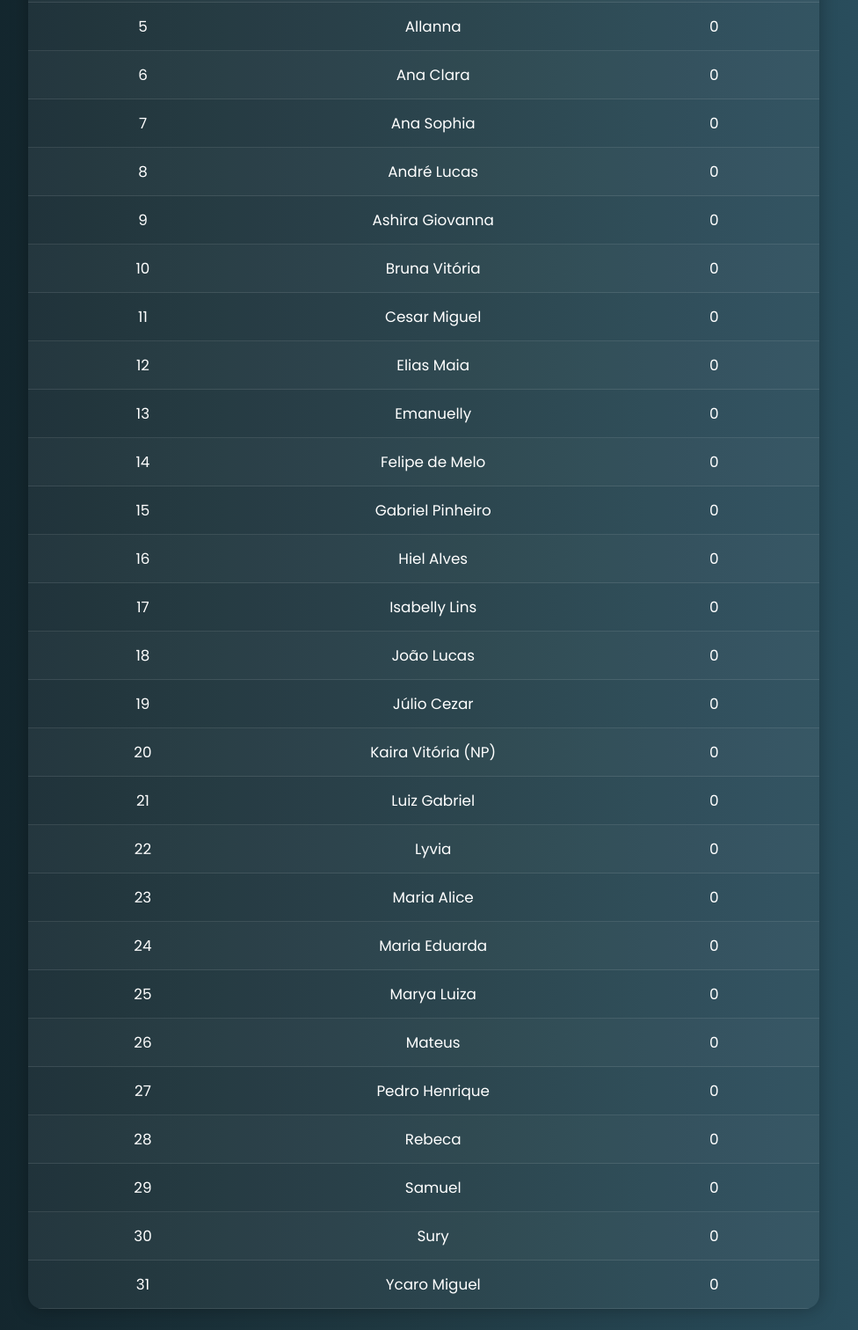
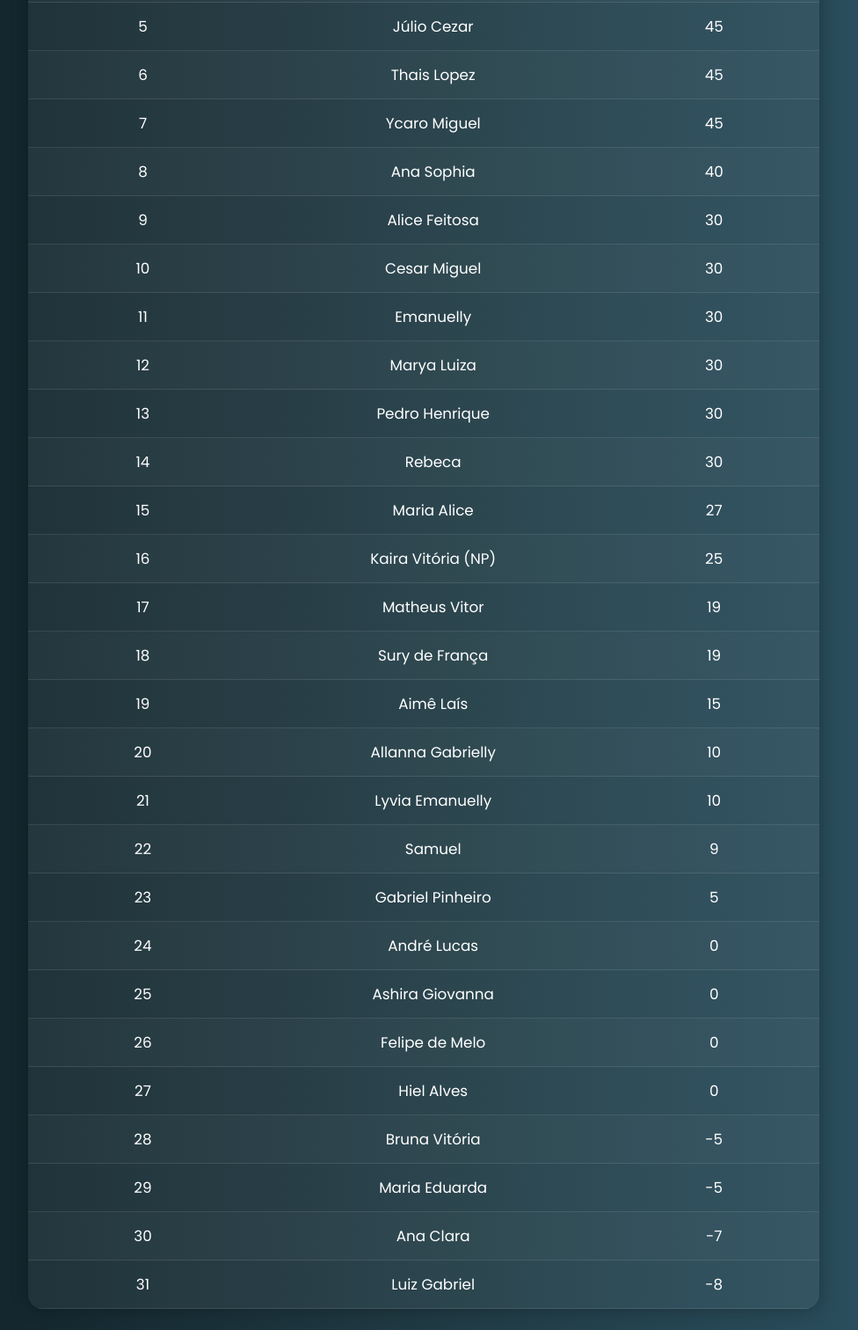
Before and after one commit to YcaroMiguel/placar8at, a plain HTML site: page index.html in a window 1280 px wide. Shown: the part 508-2020 px from the top of the page at 88% size, without its empty margins (158-1134 px from the left). Drawn offline with Linux system fonts and the light colour scheme.

Commit message:
Update index.html

```diff
--- a/index.html
+++ b/index.html
@@ -19,37 +19,37 @@
       </tr>
     </thead>
 <tbody id="ranking-body">
-  <tr><td>1</td><td>Aimê Laís</td><td>0</td></tr>
-  <tr><td>2</td><td>Alice Feitosa</td><td>0</td></tr>
-  <tr><td>3</td><td>Ana Clara</td><td>0</td></tr>
-  <tr><td>4</td><td>Ana Sophia</td><td>0</td></tr>
+  <tr><td>1</td><td>Aimê Laís</td><td>15</td></tr>
+  <tr><td>2</td><td>Alice Feitosa</td><td>30</td></tr>
+  <tr><td>3</td><td>Ana Clara</td><td>-7</td></tr>
+  <tr><td>4</td><td>Ana Sophia</td><td>40</td></tr>
   <tr><td>5</td><td>André Lucas</td><td>0</td></tr>
   <tr><td>6</td><td>Ashira Giovanna</td><td>0</td></tr>
-  <tr><td>7</td><td>Allanna</td><td>0</td></tr>
-  <tr><td>8</td><td>Bruna Vitória</td><td>0</td></tr>
-  <tr><td>9</td><td>Cesar Miguel</td><td>0</td></tr>
-  <tr><td>10</td><td>Elias Maia</td><td>0</td></tr>
-  <tr><td>11</td><td>Emanuelly</td><td>0</td></tr>
+  <tr><td>7</td><td>Allanna Gabrielly</td><td>10</td></tr>
+  <tr><td>8</td><td>Bruna Vitória</td><td>-5</td></tr>
+  <tr><td>9</td><td>Cesar Miguel</td><td>30</td></tr>
+  <tr><td>10</td><td>Elias Maia</td><td>45</td></tr>
+  <tr><td>11</td><td>Emanuelly</td><td>30</td></tr>
   <tr><td>12</td><td>Felipe de Melo</td><td>0</td></tr>
-  <tr><td>13</td><td>Gabriel Pinheiro</td><td>0</td></tr>
-  <tr><td>14</td><td>Gustavo Luiz</td><td>15</td></tr>
+  <tr><td>13</td><td>Gabriel Pinheiro</td><td>5</td></tr>
+  <tr><td>14</td><td>Gustavo Luiz</td><td>45</td></tr>
   <tr><td>15</td><td>Hiel Alves</td><td>0</td></tr>
-  <tr><td>16</td><td>Isabelly Lins</td><td>0</td></tr>
-  <tr><td>17</td><td>João Lucas</td><td>0</td></tr>
-  <tr><td>18</td><td>Júlio Cezar</td><td>0</td></tr>
-  <tr><td>19</td><td>Kaira Vitória (NP)</td><td>0</td></tr>
-  <tr><td>20</td><td>Luiz Gabriel</td><td>0</td></tr>
-  <tr><td>21</td><td>Lyvia</td><td>0</td></tr>
-  <tr><td>22</td><td>Maria Alice</td><td>0</td></tr>
-  <tr><td>23</td><td>Maria Eduarda</td><td>0</td></tr>
-  <tr><td>24</td><td>Mateus</td><td>0</td></tr>
-  <tr><td>25</td><td>Marya Luiza</td><td>0</td></tr>
-  <tr><td>26</td><td>Pedro Henrique</td><td>0</td></tr>
-  <tr><td>27</td><td>Rebeca</td><td>0</td></tr>
-  <tr><td>28</td><td>Samuel</td><td>0</td></tr>
-  <tr><td>29</td><td>Sury</td><td>0</td></tr>
-  <tr><td>30</td><td>Thais Lopez</td><td>15</td></tr>
-  <tr><td>31</td><td>Ycaro Miguel</td><td>0</td></tr>
+  <tr><td>16</td><td>Isabelly Lins</td><td>45</td></tr>
+  <tr><td>17</td><td>João Lucas</td><td>45</td></tr>
+  <tr><td>18</td><td>Júlio Cezar</td><td>45</td></tr>
+  <tr><td>19</td><td>Kaira Vitória (NP)</td><td>25</td></tr>
+  <tr><td>20</td><td>Luiz Gabriel</td><td>-8</td></tr>
+  <tr><td>21</td><td>Lyvia Emanuelly</td><td>10</td></tr>
+  <tr><td>22</td><td>Maria Alice</td><td>27</td></tr>
+  <tr><td>23</td><td>Maria Eduarda</td><td>-5</td></tr>
+  <tr><td>24</td><td>Matheus Vitor</td><td>19</td></tr>
+  <tr><td>25</td><td>Marya Luiza</td><td>30</td></tr>
+  <tr><td>26</td><td>Pedro Henrique</td><td>30</td></tr>
+  <tr><td>27</td><td>Rebeca</td><td>30</td></tr>
+  <tr><td>28</td><td>Samuel</td><td>9</td></tr>
+  <tr><td>29</td><td>Sury de França</td><td>19</td></tr>
+  <tr><td>30</td><td>Thais Lopez</td><td>45</td></tr>
+  <tr><td>31</td><td>Ycaro Miguel</td><td>45</td></tr>
 </tbody>
   </table>
 
```
